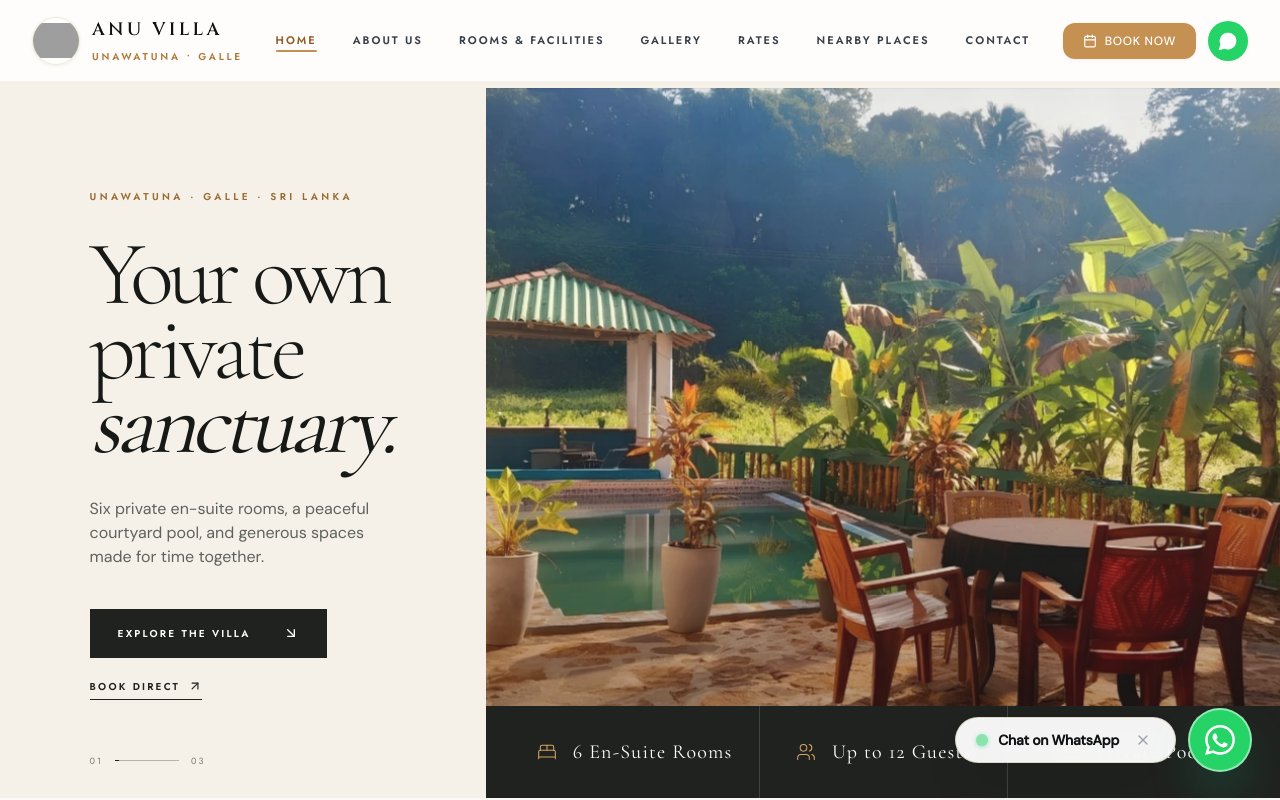
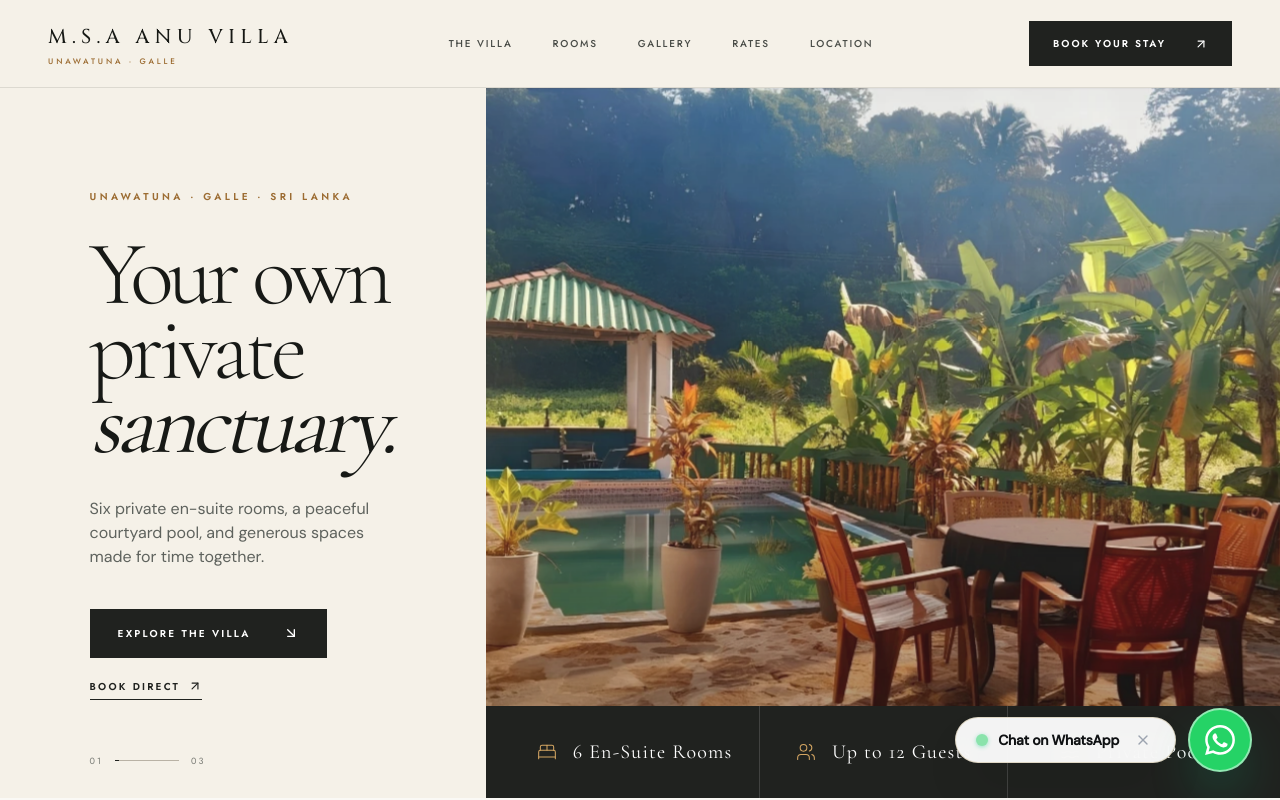
Before and after one commit to raveenn10-bit/Anu_Villa, a Next.js app: page / in a window 1280 px wide. Shown: the top 800 px of the page. Built offline with nearby package versions, Linux system fonts and the light colour scheme; grey boxes are pictures that could not be loaded.

Commit message:
feat: apply premium editorial villa redesign

```diff
--- a/components/Navbar.tsx
+++ b/components/Navbar.tsx
@@ -1,257 +1,70 @@
 "use client";
 
-import React, { useState, useEffect } from "react";
-import Image from "next/image";
+import React, { useEffect, useState } from "react";
 import Link from "next/link";
-import { motion, AnimatePresence } from "framer-motion";
-import { MessageCircle, Menu, X, Calendar } from "lucide-react";
-import { VILLA_DATA } from "@/data/villaData";
+import { AnimatePresence, motion } from "framer-motion";
+import { ArrowUpRight, Menu, X } from "lucide-react";
 
-interface NavbarProps {
-  onOpenBooking: () => void;
-}
+interface NavbarProps { onOpenBooking: () => void }
+
+const links = [
+  ["The Villa", "about"],
+  ["Rooms", "facilities"],
+  ["Gallery", "gallery"],
+  ["Rates", "rates"],
+  ["Location", "contact"],
+];
 
 export default function Navbar({ onOpenBooking }: NavbarProps) {
-  const [isScrolled, setIsScrolled] = useState(false);
-  const [mobileMenuOpen, setMobileMenuOpen] = useState(false);
-  const [activeSection, setActiveSection] = useState("home");
+  const [open, setOpen] = useState(false);
+  const [scrolled, setScrolled] = useState(false);
 
   useEffect(() => {
-    const handleScroll = () => {
-      if (window.scrollY > 30) {
-        setIsScrolled(true);
-      } else {
-        setIsScrolled(false);
-      }
-
-      // Active section spy
-      const sections = ["home", "about", "facilities", "gallery", "rates", "nearby", "contact"];
-      const scrollPosition = window.scrollY + 200;
-
-      for (const section of sections) {
-        const el = document.getElementById(section);
-        if (el) {
-          const top = el.offsetTop;
-          const height = el.offsetHeight;
-          if (scrollPosition >= top && scrollPosition < top + height) {
-            setActiveSection(section);
-            break;
-          }
-        }
-      }
-    };
-
-    window.addEventListener("scroll", handleScroll);
-    return () => window.removeEventListener("scroll", handleScroll);
+    const onScroll = () => setScrolled(window.scrollY > 16);
+    onScroll();
+    window.addEventListener("scroll", onScroll, { passive: true });
+    return () => window.removeEventListener("scroll", onScroll);
   }, []);
-
-  const navLinks = [
-    { name: "Home", href: "#home", id: "home" },
-    { name: "About Us", href: "#about", id: "about" },
-    { name: "Rooms & Facilities", href: "#facilities", id: "facilities" },
-    { name: "Gallery", href: "#gallery", id: "gallery" },
-    { name: "Rates", href: "#rates", id: "rates" },
-    { name: "Nearby Places", href: "#nearby", id: "nearby" },
-    { name: "Contact", href: "#contact", id: "contact" },
-  ];
-
-  const handleWhatsAppClick = () => {
-    const message = encodeURIComponent(`Hello M. Mangala (${VILLA_DATA.officialName})! I'm interested in booking your 6-room villa in Unawatuna. Could you please share availability?`);
-    window.open(`https://wa.me/${VILLA_DATA.whatsappNumber}?text=${message}`, "_blank");
-  };
 
   return (
     <>
-      <header
-        className={`fixed top-0 left-0 right-0 z-40 transition-all duration-300 ${
-          isScrolled
-            ? "bg-white/95 backdrop-blur-md shadow-xs py-3 border-b border-sand-200/80"
-            : "bg-white/85 backdrop-blur-sm py-4 border-b border-sand-100"
-        }`}
-      >
-        <div className="max-w-7xl mx-auto px-4 sm:px-6 lg:px-8 flex items-center justify-between">
-          {/* Brand Logo & Professional Typography */}
-          <Link href="#home" className="flex items-center gap-2.5 sm:gap-3 group">
-            <div className="relative w-10 h-10 sm:w-12 sm:h-12 rounded-full overflow-hidden bg-white shadow-xs border border-gold-200/80 p-0.5 transition-transform duration-300 group-hover:scale-105">
-              <Image
-                src="/images/logo.png"
-                alt="M.S.A Anu Villa Logo"
-                fill
-                className="object-contain"
-                priority
-              />
-            </div>
-            <div className="flex flex-col">
-              <span className="font-cinzel text-base sm:text-lg font-semibold tracking-[0.18em] text-charcoal-950 leading-none group-hover:text-gold-600 transition-colors">
-                ANU VILLA
-              </span>
-              <span className="font-ui text-[9px] sm:text-[10px] tracking-[0.28em] uppercase text-gold-600 font-semibold mt-1">
-                UNAWATUNA • GALLE
-              </span>
-            </div>
+      <header className={`fixed inset-x-0 top-0 z-50 h-[76px] border-b transition-all duration-500 lg:h-[88px] ${scrolled ? "border-black/10 bg-[#f5f1e8]/95 backdrop-blur-xl" : "border-black/10 bg-[#f5f1e8]"}`}>
+        <div className="mx-auto flex h-full max-w-[1600px] items-center justify-between px-5 sm:px-8 lg:px-12">
+          <Link href="#home" className="group leading-none">
+            <span className="block font-cinzel text-lg font-medium tracking-[0.26em] text-[#161814] sm:text-xl">M.S.A ANU VILLA</span>
+            <span className="mt-1.5 block font-ui text-[8px] font-medium uppercase tracking-[0.36em] text-[#9c6c32]">Unawatuna · Galle</span>
           </Link>
 
-          {/* Desktop Navigation Links (>= lg) */}
-          <nav className="hidden lg:flex items-center space-x-1 xl:space-x-2">
-            {navLinks.map((link) => {
-              const isActive = activeSection === link.id;
-              return (
-                <Link
-                  key={link.id}
-                  href={link.href}
-                  className={`px-3.5 py-2 text-nav font-ui font-semibold tracking-widest uppercase transition-all relative rounded-full ${
-                    isActive
-                      ? "text-gold-700 font-bold"
-                      : "text-charcoal-700 hover:text-gold-600 hover:bg-gold-50/50"
-                  }`}
-                >
-                  {link.name}
-                  {isActive && (
-                    <motion.div
-                      layoutId="activeNavIndicator"
-                      className="absolute bottom-0.5 left-3.5 right-3.5 h-0.5 bg-gold-500 rounded-full"
-                      transition={{ type: "spring", stiffness: 380, damping: 30 }}
-                    />
-                  )}
-                </Link>
-              );
-            })}
+          <nav className="hidden items-center gap-7 lg:flex xl:gap-10">
+            {links.map(([name, id]) => (
+              <Link key={id} href={`#${id}`} className="font-ui text-[10px] font-medium uppercase tracking-[0.18em] text-[#494c47] transition-colors hover:text-[#9c6c32]">{name}</Link>
+            ))}
           </nav>
 
-          {/* Right Action CTA Buttons (>= lg) */}
-          <div className="hidden lg:flex items-center gap-3">
-            <motion.button
-              whileHover={{ scale: 1.03 }}
-              whileTap={{ scale: 0.97 }}
-              onClick={onOpenBooking}
-              className="bg-gold-500 hover:bg-gold-600 text-white px-5 py-2.5 rounded-xl font-medium text-xs tracking-wide uppercase shadow-xs transition-all flex items-center gap-2"
-            >
-              <Calendar className="w-3.5 h-3.5" />
-              <span>Book Now</span>
-            </motion.button>
+          <button onClick={onOpenBooking} className="group hidden items-center gap-7 bg-[#20221f] px-6 py-3.5 font-ui text-[10px] font-semibold uppercase tracking-[0.2em] text-white transition-colors hover:bg-[#9c6c32] lg:inline-flex">
+            Book your stay <ArrowUpRight className="h-3.5 w-3.5 transition-transform group-hover:-translate-y-0.5 group-hover:translate-x-0.5" />
+          </button>
 
-            <motion.button
-              whileHover={{ scale: 1.08 }}
-              whileTap={{ scale: 0.95 }}
-              onClick={handleWhatsAppClick}
-              title="Chat on WhatsApp"
-              className="w-10 h-10 rounded-full bg-[#25D366] hover:bg-[#20ba59] text-white flex items-center justify-center shadow-xs transition-all"
-            >
-              <MessageCircle className="w-5 h-5 fill-current" />
-            </motion.button>
-          </div>
-
-          {/* Mobile & Tablet Drawer Trigger (< lg) */}
-          <div className="flex items-center gap-2 lg:hidden">
-            <button
-              onClick={onOpenBooking}
-              className="hidden sm:inline-flex bg-gold-500 hover:bg-gold-600 text-white px-3.5 py-1.5 rounded-lg text-xs font-semibold uppercase tracking-wider items-center gap-1.5 shadow-2xs"
-            >
-              <Calendar className="w-3.5 h-3.5" />
-              <span>Book</span>
-            </button>
-            <button
-              onClick={handleWhatsAppClick}
-              className="w-9 h-9 rounded-full bg-[#25D366] text-white flex items-center justify-center shadow-xs"
-              aria-label="Direct WhatsApp"
-            >
-              <MessageCircle className="w-4 h-4 fill-current" />
-            </button>
-            <button
-              onClick={() => setMobileMenuOpen(!mobileMenuOpen)}
-              className="p-2 rounded-lg text-charcoal-800 hover:bg-sand-100 transition-colors"
-              aria-label="Toggle menu"
-            >
-              {mobileMenuOpen ? <X className="w-6 h-6" /> : <Menu className="w-6 h-6" />}
-            </button>
-          </div>
+          <button onClick={() => setOpen(true)} aria-label="Open menu" className="flex h-11 w-11 items-center justify-center border border-black/15 text-[#20221f] lg:hidden"><Menu className="h-5 w-5" /></button>
         </div>
       </header>
 
-      {/* Mobile Drawer Menu */}
       <AnimatePresence>
-        {mobileMenuOpen && (
-          <>
-            <motion.div
-              initial={{ opacity: 0 }}
-              animate={{ opacity: 1 }}
-              exit={{ opacity: 0 }}
-              onClick={() => setMobileMenuOpen(false)}
-              className="fixed inset-0 bg-black/40 backdrop-blur-sm z-40 lg:hidden"
-            />
-            <motion.div
-              initial={{ x: "100%" }}
-              animate={{ x: 0 }}
-              exit={{ x: "100%" }}
-              transition={{ type: "spring", damping: 25, stiffness: 200 }}
-              className="fixed top-0 right-0 bottom-0 w-4/5 max-w-sm bg-white shadow-2xl z-50 p-6 flex flex-col justify-between lg:hidden"
-            >
-              <div>
-                <div className="flex items-center justify-between pb-6 border-b border-sand-200">
-                  <div className="flex items-center gap-3">
-                    <div className="relative w-10 h-10 rounded-full overflow-hidden border border-gold-300">
-                      <Image
-                        src="/images/logo.png"
-                        alt="M.S.A Anu Villa"
-                        fill
-                        className="object-contain"
-                      />
-                    </div>
-                    <div>
-                      <h4 className="font-serif font-semibold text-charcoal-900 tracking-wider">ANU VILLA</h4>
-                      <p className="text-[10px] text-gold-600 uppercase tracking-widest font-semibold font-sans">Unawatuna • Galle</p>
-                    </div>
-                  </div>
-                  <button
-                    onClick={() => setMobileMenuOpen(false)}
-                    className="p-2 rounded-full hover:bg-sand-100 text-charcoal-600"
-                  >
-                    <X className="w-5 h-5" />
-                  </button>
-                </div>
-
-                <div className="py-6 flex flex-col space-y-2">
-                  {navLinks.map((link) => (
-                    <Link
-                      key={link.id}
-                      href={link.href}
-                      onClick={() => setMobileMenuOpen(false)}
-                      className={`text-sm font-semibold tracking-wide py-2.5 px-3 rounded-lg transition-colors ${
-                        activeSection === link.id
-                          ? "bg-gold-50 text-gold-700 font-bold"
-                          : "text-charcoal-700 hover:bg-sand-50"
-                      }`}
-                    >
-                      {link.name}
-                    </Link>
-                  ))}
-                </div>
-              </div>
-
-              <div className="pt-6 border-t border-sand-200 space-y-3">
-                <button
-                  onClick={() => {
-                    setMobileMenuOpen(false);
-                    onOpenBooking();
-                  }}
-                  className="w-full bg-gold-500 hover:bg-gold-600 text-white py-3 rounded-xl font-medium text-xs tracking-wider uppercase flex items-center justify-center gap-2 shadow-md"
-                >
-                  <Calendar className="w-4 h-4" />
-                  <span>Book Your Stay</span>
-                </button>
-                <button
-                  onClick={() => {
-                    setMobileMenuOpen(false);
-                    handleWhatsAppClick();
-                  }}
-                  className="w-full bg-[#25D366] hover:bg-[#20ba59] text-white py-3 rounded-xl font-medium text-xs tracking-wider uppercase flex items-center justify-center gap-2 shadow-md"
-                >
-                  <MessageCircle className="w-4 h-4 fill-current" />
-                  <span>Chat on WhatsApp</span>
-                </button>
-              </div>
-            </motion.div>
-          </>
+        {open && (
+          <motion.div initial={{ x: "100%" }} animate={{ x: 0 }} exit={{ x: "100%" }} transition={{ duration: 0.55, ease: [0.16, 1, 0.3, 1] }} className="fixed inset-0 z-[60] flex flex-col bg-[#20221f] p-6 text-white">
+            <div className="flex items-center justify-between border-b border-white/15 pb-6">
+              <div><span className="font-cinzel tracking-[0.24em]">M.S.A ANU VILLA</span><span className="mt-2 block font-ui text-[8px] uppercase tracking-[0.32em] text-[#d4a663]">Unawatuna · Galle</span></div>
+              <button onClick={() => setOpen(false)} aria-label="Close menu" className="flex h-11 w-11 items-center justify-center border border-white/20"><X className="h-5 w-5" /></button>
+            </div>
+            <nav className="flex flex-1 flex-col justify-center gap-3">
+              {links.map(([name, id], index) => (
+                <Link key={id} href={`#${id}`} onClick={() => setOpen(false)} className="flex items-end gap-4 border-b border-white/10 py-3 font-display text-[clamp(2.5rem,11vw,4rem)] font-light leading-none">
+                  <span className="mb-1 font-ui text-[9px] text-[#d4a663]">0{index + 1}</span>{name}
+                </Link>
+              ))}
+            </nav>
+            <button onClick={() => { setOpen(false); onOpenBooking(); }} className="flex w-full items-center justify-between border border-[#d4a663] px-5 py-4 font-ui text-[10px] uppercase tracking-[0.22em] text-[#e6c28d]">Book your stay <ArrowUpRight className="h-4 w-4" /></button>
+          </motion.div>
         )}
       </AnimatePresence>
     </>
```
